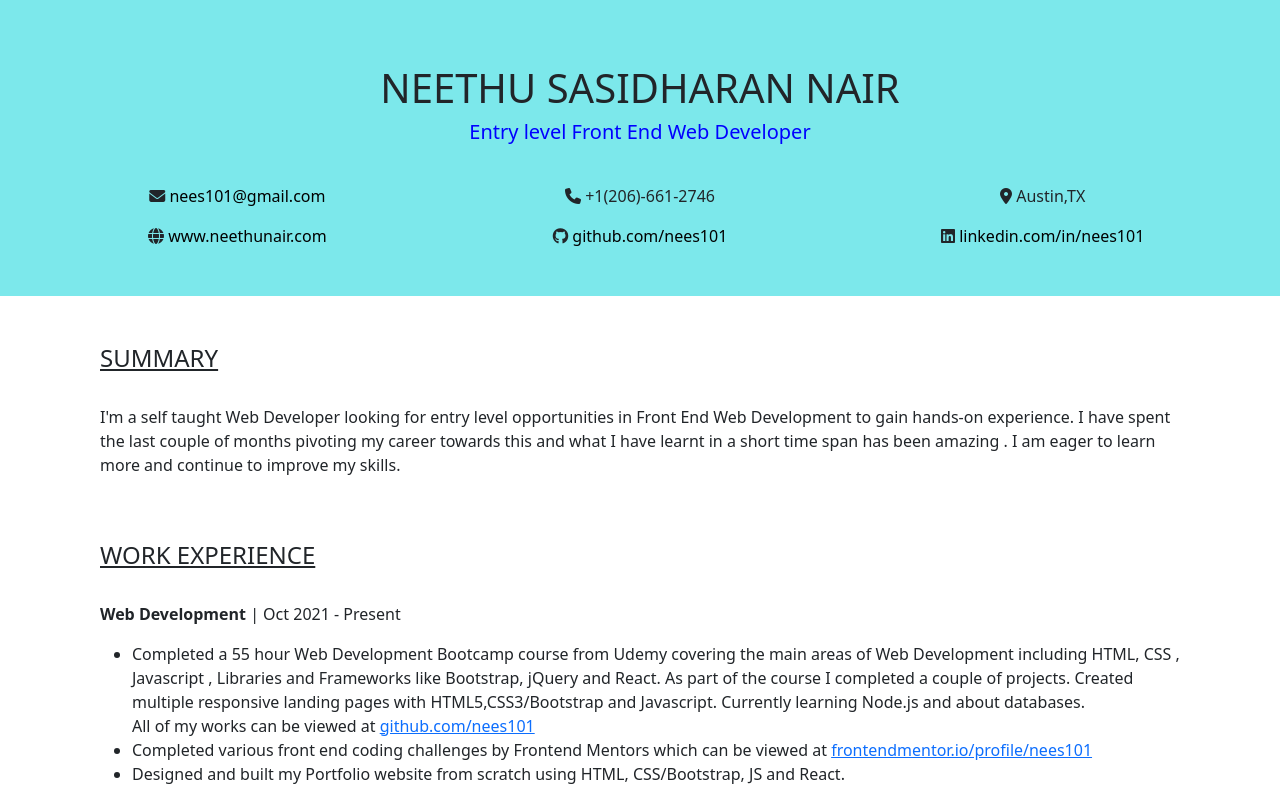
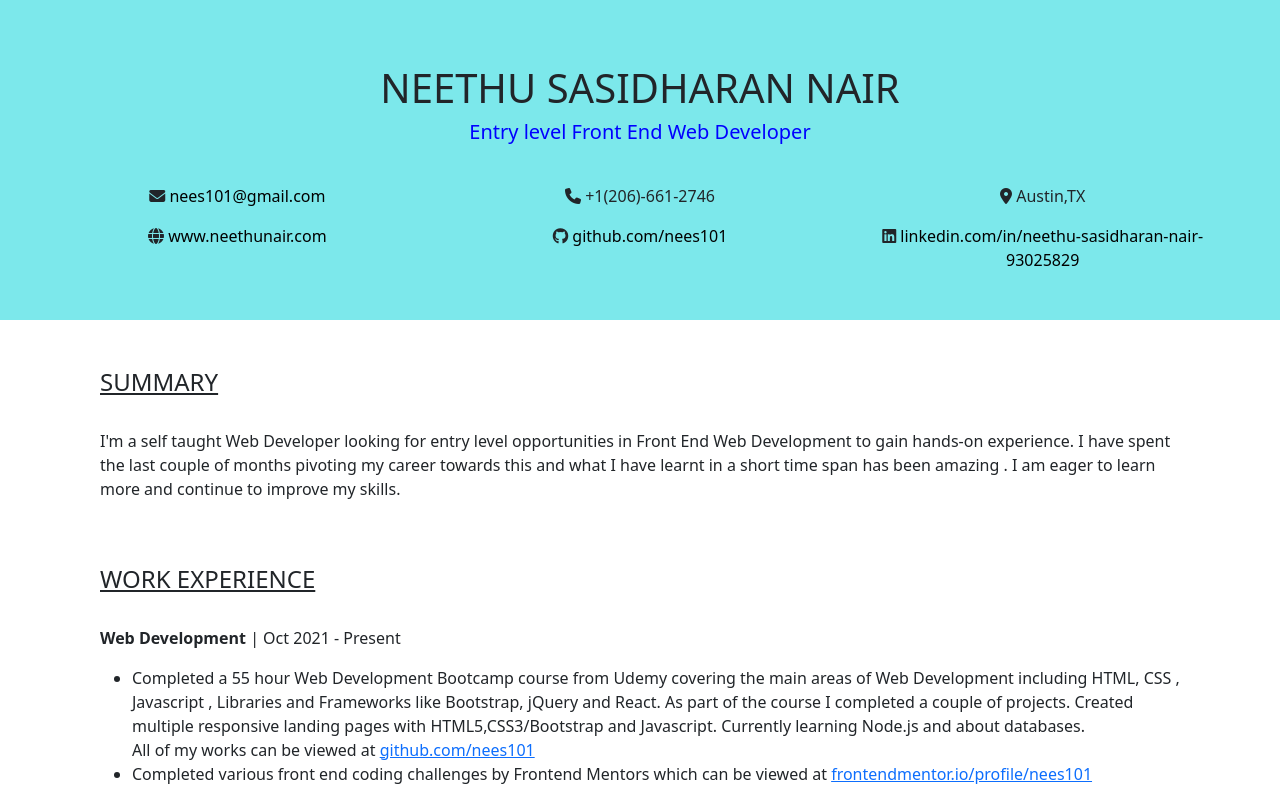
Before and after one commit to nees101/CV, a plain HTML site: page index.html in a window 1280 px wide. Shown: the top 790 px of the page. Drawn offline with nearby package versions, Linux system fonts and the light colour scheme.

Commit message:
Update index.html

```diff
--- a/index.html
+++ b/index.html
@@ -42,7 +42,7 @@
       <i class="fa-brands fa-github"></i> <a href="http://github.com/nees101"> github.com/nees101</a>
         </div>
         <div class="col">
-        <i class="fa-brands fa-linkedin"></i><a href="https://linkedin.com/in/neethu-sasidharan-nair-93025829"> linkedin.com/in/nees101</a>
+        <i class="fa-brands fa-linkedin"></i><a href="https://linkedin.com/in/neethu-sasidharan-nair-93025829"> linkedin.com/in/neethu-sasidharan-nair-93025829</a>
           </div>
     </div>
   </div>
```
